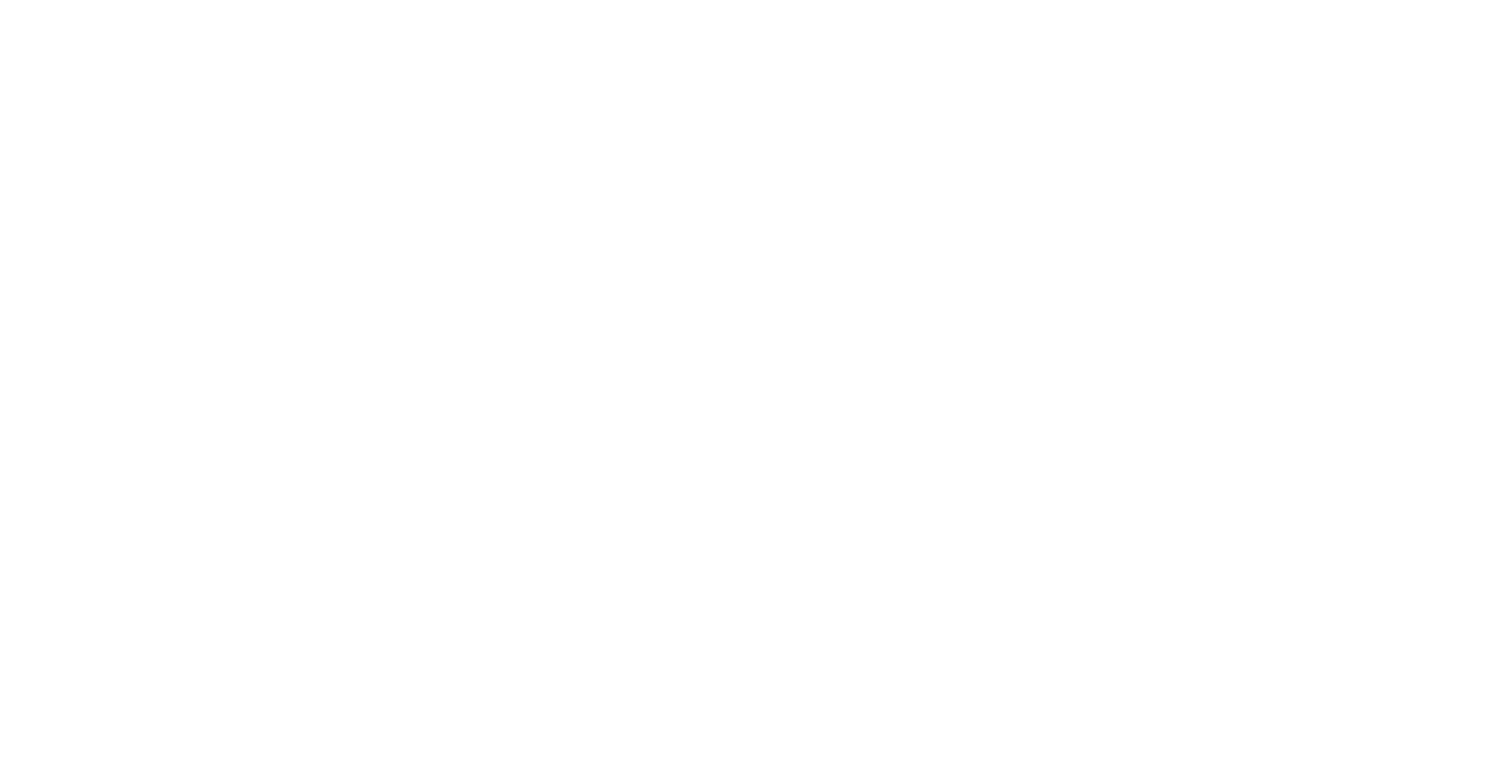
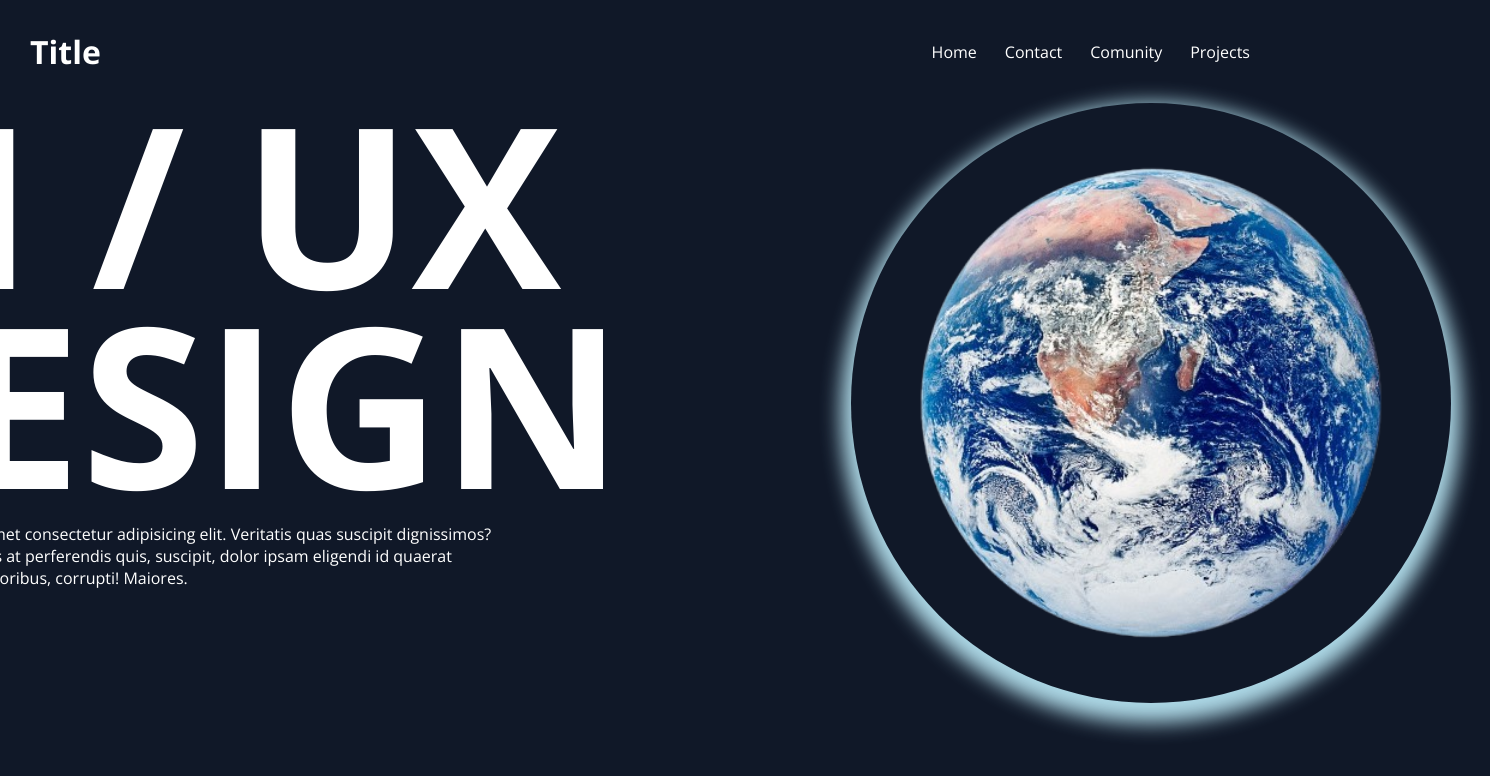
Before and after one commit to Arthursouto099/-portfolio-web-designer, a plain HTML site: page index.html in a window 1280 px wide. Shown: the whole page, 1490 px wide, since content can reach past the window. Drawn offline with nearby package versions, Linux system fonts and the light colour scheme.

Commit message:
feat/create a new display and organizatios files

```diff
--- a/index.html
+++ b/index.html
@@ -1,15 +1,90 @@
 <!DOCTYPE html>
 <html lang="en">
+
 <head>
     <meta charset="UTF-8">
     <meta name="viewport" content="width=device-width, initial-scale=1.0">
+    <link rel="stylesheet" href="src/main.css">
     <title>Portifolio-web</title>
 </head>
+
 <body>
+
+    <header>
+
+        <div class="logo-header">
+            <h1>Title</h1>
+        </div>
+
+
+
+        <nav>
+            <ul>
+               <li><a href="">Home</a> <div class="line-bar"></div></li>
+               <li><a href="">Contact</a> <div class="line-bar"></div></li>
+               <li><a href="">Comunity</a> <div class="line-bar"></div></li>
+               <li><a href="">Projects</a> <div class="line-bar"></div></li>
+            </ul>
+        </nav>
+
+
+    </header>
+
+
+
+    <main>
+
+
+        <section>
+            <div class="container">
+
+                <div class="primary-content">
+                    <div class="primary-text">
+                        <h1>UI / UX DESIGN</h1>
+                        <p>Lorem ipsum, dolor sit amet consectetur adipisicing elit. Veritatis quas suscipit dignissimos? Earum recusandae officiis at perferendis quis, suscipit, dolor ipsam eligendi id quaerat placeat aperiam nihil. Doloribus, corrupti! Maiores.</p>
+                        <button>Clck Here</button>
+                    </div>
+
+                    <div>
+
+                    </div>
+
+                    <div class="image-area">
+                        <div class="img-content">
+
+                        </div>
+                            <img src="world.png" class="img-1"   alt="">
+                    </div>
+
+
+
+                </div>
+
+
+
+            </div>
+
+
+        </section>
+
+
+
+
+    </main>
+
+
+
+    <footer>
+
+    </footer>
 
 
 
 
 
+<script src="src/js/menuAnimation.js"></script>
+
+
 </body>
+
 </html>
--- a/src/css/base.css
+++ b/src/css/base.css
@@ -0,0 +1,45 @@
+@import url('https://fonts.googleapis.com/css2?family=Open+Sans:ital,wght@0,300..800;1,300..800&display=swap');
+
+:root {
+    --bg-primary:#101828;
+    --bg-secondary: #1e2939;
+    --font: "Open Sans", sans-serif;
+    --text-color-p: #fff
+}
+
+
+
+body {
+    background-color: var(--bg-primary);
+    font-family: var(--font);
+    color: var(--text-color-p);
+}
+
+
+
+
+ul {
+    list-style: none;
+}
+
+
+
+button {
+    padding: 2px;
+    width: 100px;
+    height: 30px;
+    font-size: 1rem;
+    font-weight: bold;
+    border-radius: 6px;
+    background-color: lightblue;
+    color: #fff;
+    transition: background-color 1s ease ;
+    cursor: pointer;
+}
+
+
+button:hover {
+    background-color: rgb(199, 218, 224);
+
+
+}
--- a/src/css/components.css
+++ b/src/css/components.css
@@ -0,0 +1,91 @@
+a {
+    color: var(--text-color-p);
+
+}
+
+
+
+@keyframes growFromCenter {
+    from {
+        width: 0;
+    }
+
+    to {
+        width: 100%;
+    }
+}
+
+.line-bar {
+    width: 0;
+    transition: alterWidth 0.9s ease-in-out;
+}
+
+
+.a-active {
+
+    white-space: nowrap;
+    overflow: hidden;
+    background: lightblue;
+    width: 0;
+    animation: growFromCenter 1.5s ease forwards;
+    text-align: center;
+    padding: 1px 0;
+    /* Altura do elemento */
+}
+
+
+.primary-content {
+    display: flex;
+
+}
+
+
+.primary-text h1 {
+    font-size: 14rem;
+    line-height: 200px;
+}
+
+.primary-text p {
+    margin-top: 20px;
+    max-width: 700px;
+    margin-left: 20px;
+}
+
+.primary-text button {
+    margin-left: 20px;
+    margin-top: 25px;
+}
+
+
+
+@keyframes spin {
+    0% {
+        transform: rotate(0deg);
+    }
+
+    100% {
+        transform: rotate(360deg);
+    }
+}
+
+.img-content {
+    width: 600px;
+    border-radius: 50%;
+    height: 600px;
+    box-shadow: 0px 10px 20px 10px lightblue;
+    position: absolute;
+
+}
+
+.img-1 {
+    width: 600px;
+    height: 600px;
+    position: absolute;
+
+}
+
+
+.image-area{
+    position: relative;
+    width: 1000px;
+}
--- a/src/css/layout.css
+++ b/src/css/layout.css
@@ -0,0 +1,31 @@
+
+
+
+header {
+    display: flex;
+    justify-content: space-between;
+    padding: 30px;
+    align-items: center;
+
+}
+
+
+ul {
+    display: flex;
+    gap: 28px;
+}
+
+
+section {
+    width: 100vw;
+    min-height: 400px;
+    display: flex;
+    justify-content: center;
+    align-items: center;
+}
+
+.container {
+    width: 1700px;
+    min-height: 600px;
+
+}
--- a/src/css/reset.css
+++ b/src/css/reset.css
@@ -0,0 +1,7 @@
+* {
+    padding: 0;
+    margin: 0;
+    border: 0;
+    text-decoration: none;
+    box-sizing: border-box;
+}
--- /dev/null
+++ b/src/js/menuAnimation.js
@@ -0,0 +1,23 @@
+
+
+const nav = document.querySelectorAll("li")
+const lineBar = document.querySelectorAll(".line-bar")
+
+
+nav.forEach((el) => {
+
+    el.addEventListener("mouseover", () => {
+       const line= el.querySelector(".line-bar")
+       line.classList.add("a-active")
+
+    })
+})
+
+
+nav.forEach((el) => {
+    el.addEventListener("mouseout", () => {
+        const line= el.querySelector(".line-bar")
+        line.classList.remove("a-active")
+
+     })
+})
```
Also changed, not shown: src/ble/index.html (added, +45 -0 lines), src/ble/style.css (added, +9 -0 lines), src/js/main.js (added), world.png (added), 1 other file.
